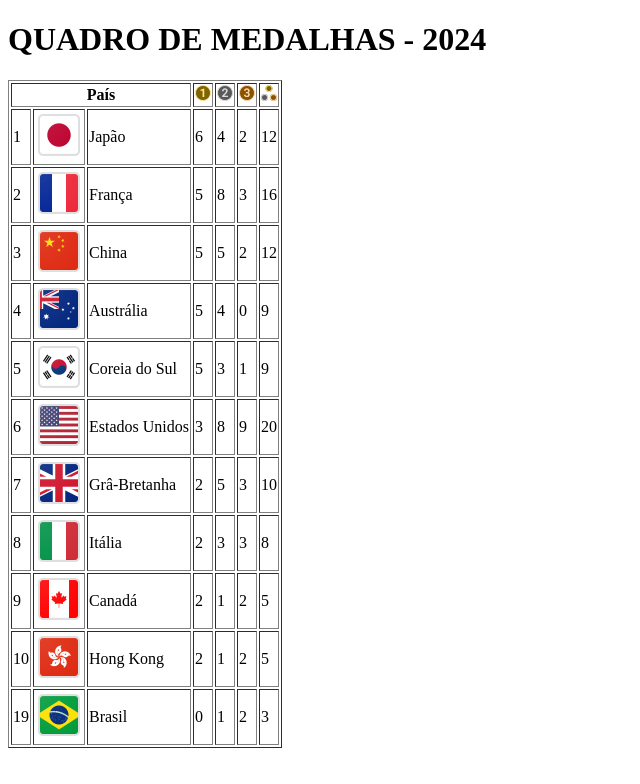
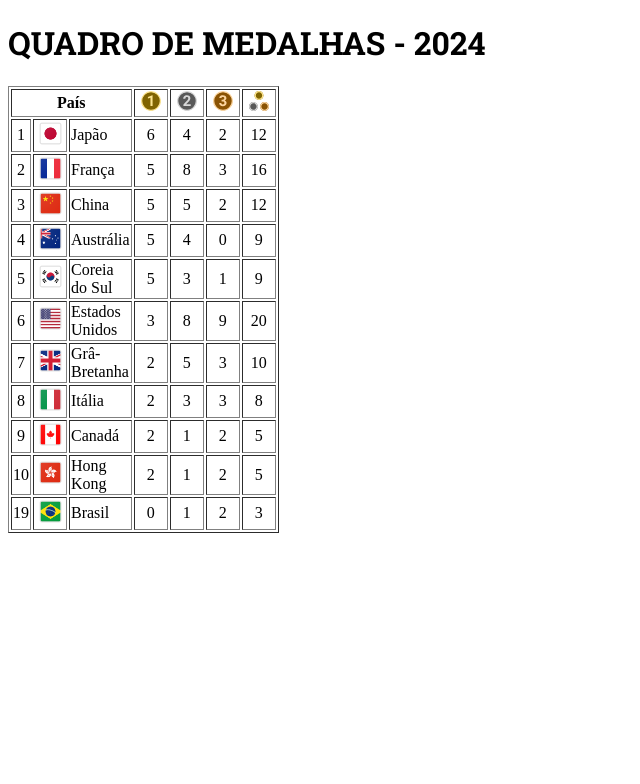
Before and after one commit to CLOUDYURI9/quadro-medalhas, a plain HTML site: page index.html in a window 1280 px wide. Shown: the whole page, without its empty margins (0-640 px from the left). Drawn offline with Linux system fonts and the light colour scheme.

Commit message:
Adicionando estilos a tabela

```diff
--- /dev/null
+++ b/css/estilo.css
@@ -0,0 +1,46 @@
+
+@import url('https://fonts.googleapis.com/css2?family=Roboto+Slab:wght@100..900&display=swap');
+
+h1{
+    font-family: "Roboto Slab", serif;
+    font-optical-sizing: auto;
+    font-weight: 200px;
+    font-style: normal;
+}
+
+img{
+    height: 25px;
+    width: 25px;
+}
+
+.medalhas{
+    height: 20px;
+    width: 20px;;
+}
+
+td {
+    text-align: center;
+    width: 30px;
+}
+
+.pais {
+    text-align: left;
+    width: 200px;
+}
+
+td:nth-child(1) {
+    width: 15px;
+}
+
+td:nth-child(3){
+    text-align: left;
+    width: 20px;
+}
+
+img:hover {
+    transform: scale(2);
+}
+
+tr:hover {
+    background-color: aqua;
+  }
--- a/index.html
+++ b/index.html
@@ -5,21 +5,22 @@
     <meta name="viewport" content="width=device-width, initial-scale=1.0">
     <link rel="shortcut icon" href="assets/olimpics.png" type="image/x-icon">
     <title>QUADRO DE MEDALHAS OLIMPÍADAS 2024</title>
+    <link rel="stylesheet" href="css/estilo.css">
 </head>
 <body>
     <h1>QUADRO DE MEDALHAS - 2024</h1>
     <table border="1"> <!-- tabela-->
         <tr> <!-- Linha do cabeçalho-->
             <th colspan="3"> País</th> <!-- cabeçalhos da tabela-->
-            <th> <img src="assets/medalhas/ouro.svg" alt ="ouro"/></th>
-            <th> <img src="assets/medalhas/prata.svg" alt ="prata"/></th>
-            <th> <img src="assets/medalhas/bronze.svg" alt ="bronze"/></th>
-            <th> <img src="assets/medalhas/total.svg" alt ="total"/></th>
+            <th> <img class="medalhas" src="assets/medalhas/ouro.svg" alt ="ouro"/></th>
+            <th> <img class="medalhas" src="assets/medalhas/prata.svg" alt ="prata"/></th>
+            <th> <img class="medalhas" src="assets/medalhas/bronze.svg" alt ="bronze"/></th>
+            <th> <img class="medalhas" src="assets/medalhas/total.svg" alt ="total"/></th>
         </tr>
         <tr> <!-- Linha da tabela-->
             <td>1</td>
             <td><img src="/assets/bandeiras/japao.png"  alt="Japão"/> </td>
-            <td>Japão</td>
+            <td class=" pais">Japão</td>
             <td>6</td>
             <td>4</td>
             <td>2</td>
@@ -28,7 +29,7 @@
         <tr> <!-- Linha da tabela-->
             <td>2</td>
             <td><img src="/assets/bandeiras/franca.png"  alt="França"/> </td>
-            <td>França</td>
+            <td class="pais">França</td>
             <td>5</td>
             <td>8</td>
             <td>3</td>
@@ -37,7 +38,7 @@
         <tr> <!-- Linha da tabela-->
             <td>3</td>
             <td><img src="/assets/bandeiras/china.png"  alt="China"/> </td>
-            <td>China</td>
+            <td class="pais">China</td>
             <td>5</td>
             <td>5</td>
             <td>2</td>
@@ -46,7 +47,7 @@
         <tr> <!-- Linha da tabela-->
             <td>4</td>
             <td><img src="/assets/bandeiras/australia.png"  alt="Austrália"/> </td>
-            <td>Austrália</td>
+            <td class="pais">Austrália</td>
             <td>5</td>
             <td>4</td>
             <td>0</td>
@@ -55,7 +56,7 @@
         <tr> <!-- Linha da tabela-->
             <td>5</td>
             <td><img src="/assets/bandeiras/coreia-sul.png"  alt="Coreia-sul"/> </td>
-            <td>Coreia do Sul</td>
+            <td class="pais">Coreia do Sul</td>
             <td>5</td>
             <td>3</td>
             <td>1</td>
@@ -64,7 +65,7 @@
         <tr> <!-- Linha da tabela-->
             <td>6</td>
             <td><img src="/assets/bandeiras/estados-unidos.png"  alt="estados-unidos"/> </td>
-            <td>Estados Unidos</td>
+            <td class="pais">Estados Unidos</td>
             <td>3</td>
             <td>8</td>
             <td>9</td>
@@ -73,7 +74,7 @@
         <tr> <!-- Linha da tabela-->
             <td>7</td>
             <td><img src="/assets/bandeiras/gra-betanha.png"  alt="gra-betanha"/> </td>
-            <td>Grâ-Bretanha</td>
+            <td class="pais">Grâ-Bretanha</td>
             <td>2</td>
             <td>5</td>
             <td>3</td>
@@ -82,7 +83,7 @@
         <tr> <!-- Linha da tabela-->
             <td>8</td>
             <td><img src="/assets/bandeiras/italia.png"  alt="italia"/> </td>
-            <td>Itália</td>
+            <td class="pais">Itália</td>
             <td>2</td>
             <td>3</td>
             <td>3</td>
@@ -91,7 +92,7 @@
         <tr> <!-- Linha da tabela-->
             <td>9</td>
             <td><img src="/assets/bandeiras/canada.png"  alt="Canadá"/> </td>
-            <td>Canadá</td>
+            <td class="pais">Canadá</td>
             <td>2</td>
             <td>1</td>
             <td>2</td>
@@ -100,7 +101,7 @@
         <tr> <!-- Linha da tabela-->
             <td>10</td>
             <td><img src="/assets/bandeiras/hong-kong.png"  alt="hong-kong"/> </td>
-            <td>Hong Kong</td>
+            <td class="pais">Hong Kong</td>
             <td>2</td>
             <td>1</td>
             <td>2</td>
@@ -109,7 +110,7 @@
         <tr> <!-- Linha da tabela-->
             <td>19</td>
             <td><img src="/assets/bandeiras/brasil.png"  alt="Brasil"/> </td>
-            <td>Brasil  </td>
+            <td class="pais">Brasil  </td>
             <td>0</td>
             <td>1</td>
             <td>2</td>
```
